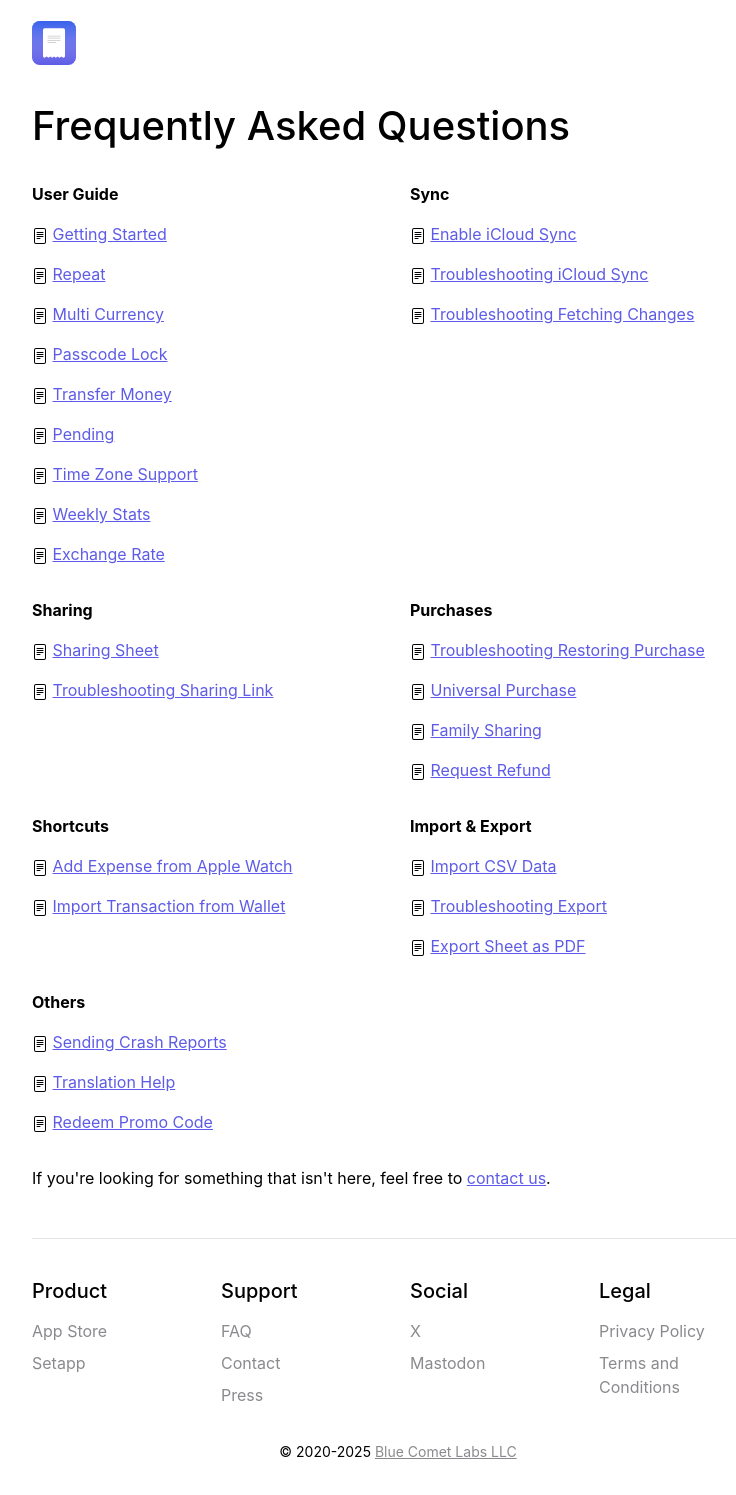
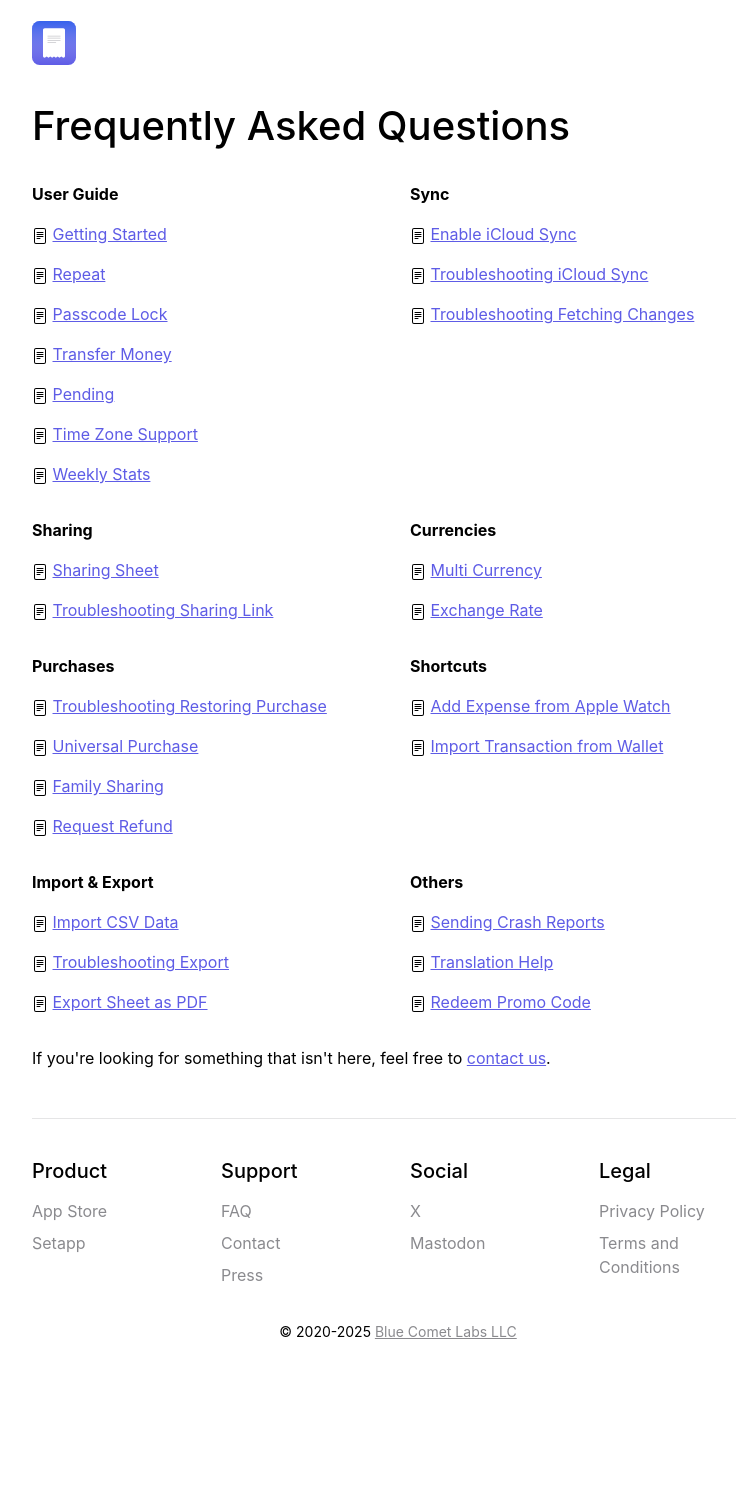
Before and after one commit to bluecometlabs/getexpenses.app, a Jekyll site: the page built from pages/faq.md, in a window 1280 px wide. Shown: the whole page, without its empty margins (242-978 px from the left). Built offline with Jekyll 4.4.1, drawn with Linux system fonts in a browser that asks for light colours; after the commit the page ends 1375 px from its top, so only the background shows below that.

Commit message:
Move faq pages

```diff
--- a/pages/faq.md
+++ b/pages/faq.md
@@ -11,13 +11,11 @@ permalink: /faq/
         <p><strong>User Guide</strong></p>
         <p>{% include icons/file-text.html %}<a href="/faq/getting-started">Getting Started</a></p>
         <p>{% include icons/file-text.html %}<a href="/faq/repeat">Repeat</a></p>
-        <p>{% include icons/file-text.html %}<a href="/faq/multi-currency">Multi Currency</a></p>
         <p>{% include icons/file-text.html %}<a href="/faq/passcode-lock">Passcode Lock</a></p>
         <p>{% include icons/file-text.html %}<a href="/faq/transfer-money">Transfer Money</a></p>
         <p>{% include icons/file-text.html %}<a href="/faq/pending">Pending</a></p>
         <p>{% include icons/file-text.html %}<a href="/faq/time-zone-support">Time Zone Support</a></p>
         <p>{% include icons/file-text.html %}<a href="/faq/weekly-stats">Weekly Stats</a></p>
-        <p>{% include icons/file-text.html %}<a href="/faq/exchange-rate">Exchange Rate</a></p>
     </div>
     <div class="col-sm">
         <p><strong>Sync</strong></p>
@@ -34,29 +32,34 @@ permalink: /faq/
         <p>{% include icons/file-text.html %}<a href="/faq/troubleshooting-sharing-link">Troubleshooting Sharing Link</a></p>
     </div>
     <div class="col-sm">
+        <p><strong>Currencies</strong></p>
+        <p>{% include icons/file-text.html %}<a href="/faq/multi-currency">Multi Currency</a></p>
+        <p>{% include icons/file-text.html %}<a href="/faq/exchange-rate">Exchange Rate</a></p>
+    </div>
+</div>
+
+<div class="row">
+    <div class="col-sm">
         <p><strong>Purchases</strong></p>
         <p>{% include icons/file-text.html %}<a href="/faq/troubleshooting-restoring-purchase">Troubleshooting Restoring Purchase</a></p>
         <p>{% include icons/file-text.html %}<a href="/faq/universal-purchase">Universal Purchase</a></p>
         <p>{% include icons/file-text.html %}<a href="/faq/family-sharing">Family Sharing</a></p>
         <p>{% include icons/file-text.html %}<a href="/faq/request-refund">Request Refund</a></p>
     </div>
-</div>
-
-<div class="row">
     <div class="col-sm">
         <p><strong>Shortcuts</strong></p>
         <p>{% include icons/file-text.html %}<a href="/faq/add-expense-from-apple-watch">Add Expense from Apple Watch</a></p>
         <p>{% include icons/file-text.html %}<a href="/faq/import-transaction-from-wallet">Import Transaction from Wallet</a></p>
     </div>
-        <div class="col-sm">
+</div>
+
+<div class="row">
+    <div class="col-sm">
         <p><strong>Import & Export</strong></p>
         <p>{% include icons/file-text.html %}<a href="/faq/import-csv-data">Import CSV Data</a></p>
         <p>{% include icons/file-text.html %}<a href="/faq/troubleshooting-export">Troubleshooting Export</a></p>
         <p>{% include icons/file-text.html %}<a href="/faq/export-sheet-as-pdf">Export Sheet as PDF</a></p>
     </div>
-</div>
-
-<div class="row">
     <div class="col-sm">
         <p><strong>Others</strong></p>
         <p>{% include icons/file-text.html %}<a href="/faq/sending-crash-reports">Sending Crash Reports</a></p>
```
Also changed, not shown: pages/faq/currencies/exchange-rate.md (renamed from pages/faq/user-guide/exchange-rate.md), pages/faq/currencies/multi-currency.md (renamed from pages/faq/user-guide/multi-currency.md).
